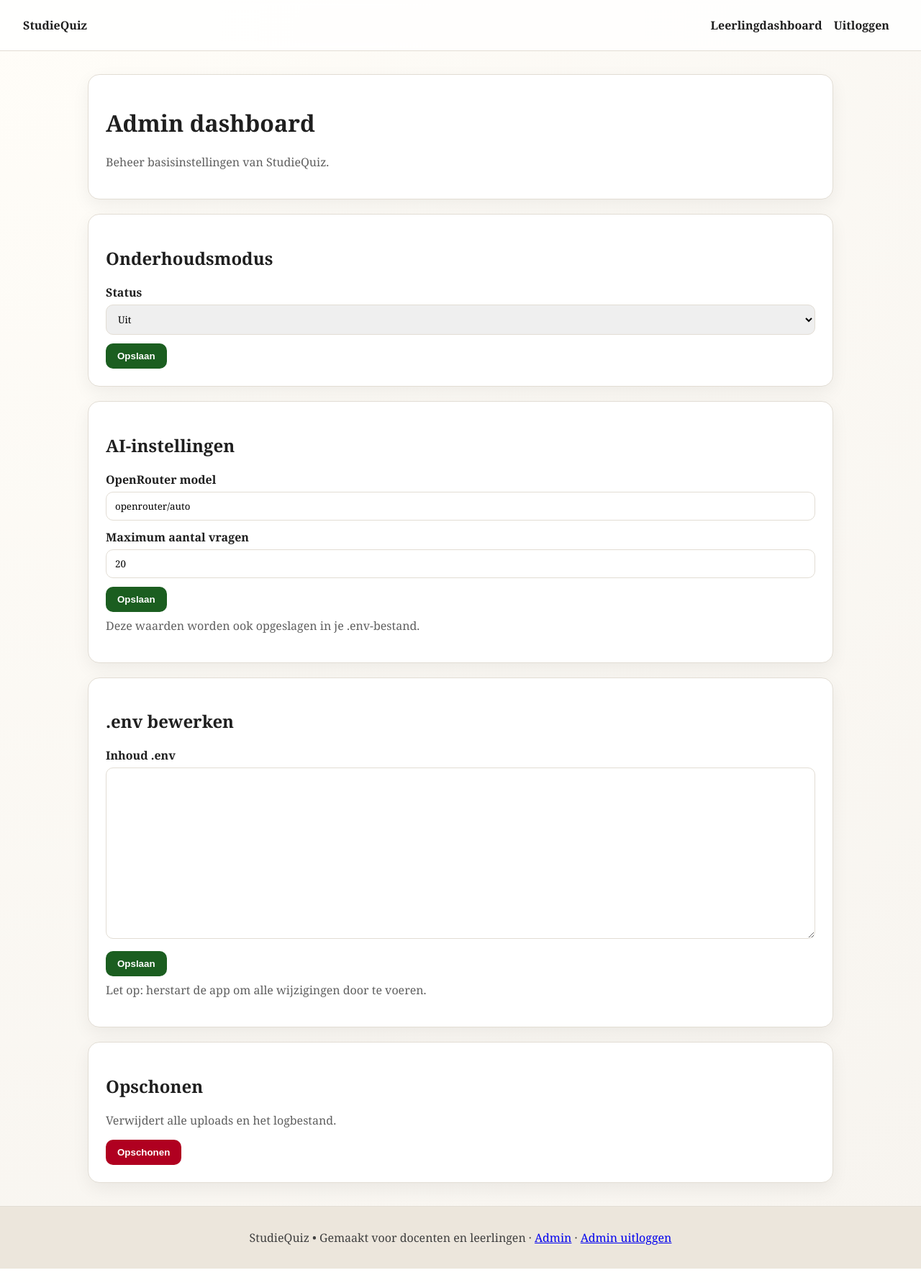
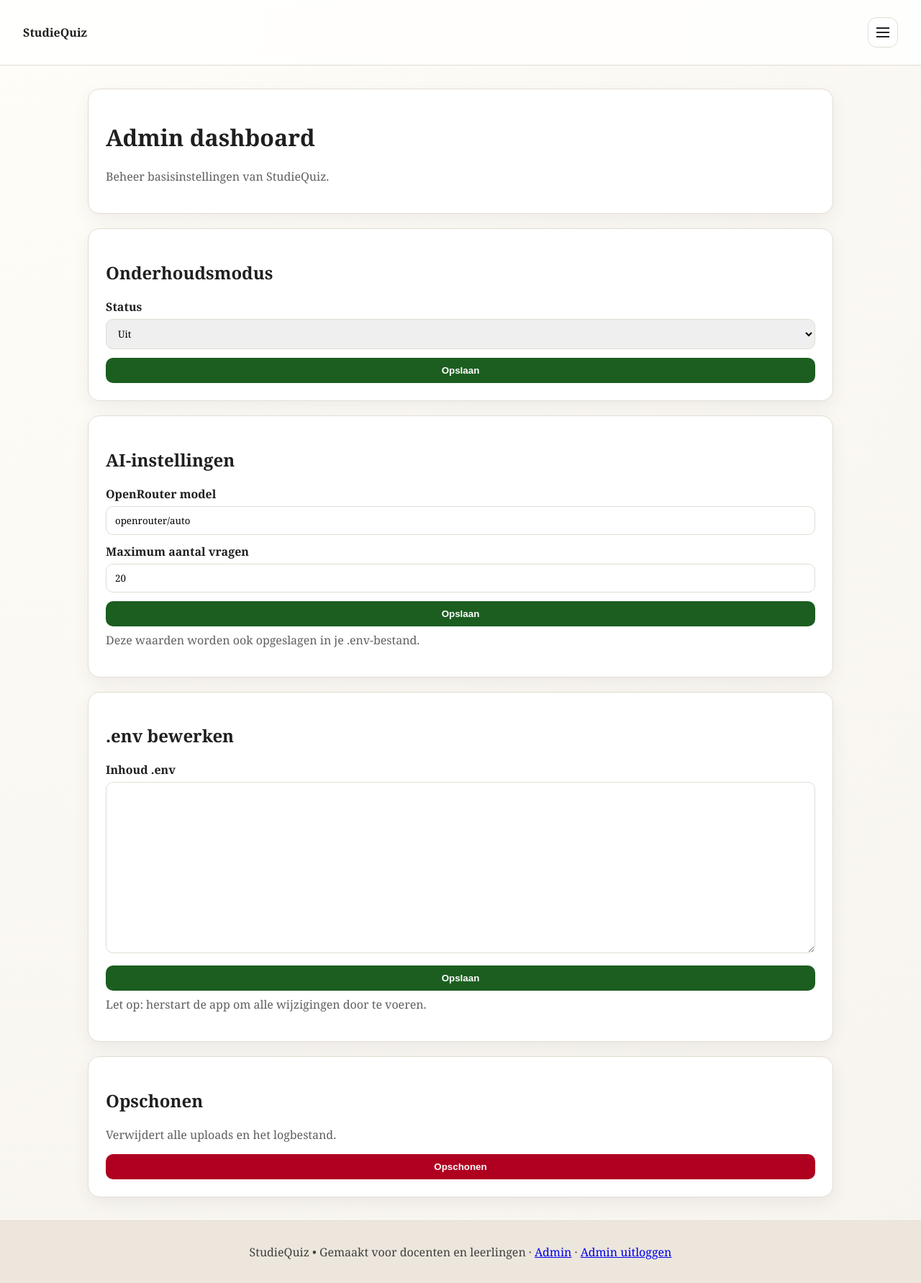
Before and after one commit to ray491/studiequiz, a Flask app: page /admin in a window 1280 px wide. Shown: the whole page at 72% size. Run offline with Flask 3, Linux system fonts and the light colour scheme; the visitor is signed in with stand-in values (Sample User, id 1).

Commit message:
Add dropdown menu for teacher and student dashboards

```diff
--- a/templates/base.html
+++ b/templates/base.html
@@ -45,6 +45,68 @@
         margin-right: 12px;
         font-weight: 600;
       }
+      .menu {
+        position: relative;
+      }
+      .menu-button {
+        width: 42px;
+        height: 42px;
+        border-radius: 12px;
+        border: 1px solid var(--border);
+        background: #fff;
+        display: inline-flex;
+        align-items: center;
+        justify-content: center;
+        cursor: pointer;
+      }
+      .menu-button span {
+        display: block;
+        width: 18px;
+        height: 2px;
+        background: var(--text);
+        position: relative;
+      }
+      .menu-button span::before,
+      .menu-button span::after {
+        content: "";
+        position: absolute;
+        width: 18px;
+        height: 2px;
+        background: var(--text);
+        left: 0;
+      }
+      .menu-button span::before { top: -6px; }
+      .menu-button span::after { top: 6px; }
+      .menu-panel {
+        position: absolute;
+        right: 0;
+        top: 48px;
+        background: #fff;
+        border: 1px solid var(--border);
+        border-radius: 12px;
+        box-shadow: 0 10px 24px rgba(0, 0, 0, 0.08);
+        min-width: 200px;
+        padding: 8px;
+        display: none;
+        opacity: 0;
+        transform: translateY(-6px) scale(0.98);
+        transition: opacity 260ms ease, transform 280ms ease;
+        z-index: 1100;
+      }
+      .menu-panel a {
+        display: block;
+        padding: 10px 12px;
+        border-radius: 8px;
+        margin: 0;
+      }
+      .menu-panel a:hover {
+        background: #f4efe7;
+      }
+      .menu.open .menu-panel {
+        display: block;
+        opacity: 1;
+        transform: translateY(0) scale(1);
+      }
       .container {
         max-width: 1100px;
         margin: 0 auto;
@@ -64,7 +126,8 @@
       }
       .grid-2 { grid-template-columns: repeat(auto-fit, minmax(280px, 1fr)); }
       .btn {
-        display: inline-block;
+        display: block;
+        width: 100%;
         padding: 10px 16px;
         background: var(--accent);
         color: white;
@@ -73,6 +136,10 @@
         border: none;
         cursor: pointer;
         font-weight: 600;
+        text-align: center;
+      }
+      .btn + .btn {
+        margin-top: 10px;
       }
       .btn.secondary { background: var(--accent-2); }
       .btn.ghost {
@@ -135,11 +202,27 @@
         <div>
           {% if current_user.is_authenticated %}
             {% if current_user.role == 'teacher' %}
-              <a href="{{ url_for('teacher_dashboard') }}">Docentendashboard</a>
+              <div class="menu" id="teacherMenu">
+                <button class="menu-button" type="button" aria-label="Menu" aria-expanded="false">
+                  <span></span>
+                </button>
+                <div class="menu-panel" role="menu">
+                  <a href="{{ url_for('teacher_dashboard') }}" role="menuitem">Docentendashboard</a>
+                  <a href="{{ url_for('logout') }}" role="menuitem">Uitloggen</a>
+                </div>
+              </div>
             {% else %}
-              <a href="{{ url_for('student_dashboard') }}">Leerlingdashboard</a>
+              <div class="menu" id="studentMenu">
+                <button class="menu-button" type="button" aria-label="Menu" aria-expanded="false">
+                  <span></span>
+                </button>
+                <div class="menu-panel" role="menu">
+                  <a href="{{ url_for('student_dashboard') }}" role="menuitem">Leerlingdashboard</a>
+                  <a href="{{ url_for('student_settings') }}" role="menuitem">Instellingen</a>
+                  <a href="{{ url_for('logout') }}" role="menuitem">Uitloggen</a>
+                </div>
+              </div>
             {% endif %}
-            <a href="{{ url_for('logout') }}">Uitloggen</a>
           {% else %}
             {% if not maintenance_mode %}
               <a href="{{ url_for('login') }}">Inloggen</a>
@@ -179,5 +262,30 @@
         <a href="{{ url_for('admin_login') }}">Admin login</a>
       {% endif %}
     </footer>
+    <script>
+      const menus = ["studentMenu", "teacherMenu"];
+      menus.forEach((menuId) => {
+        const menu = document.getElementById(menuId);
+        if (!menu) {
+          return;
+        }
+        const button = menu.querySelector(".menu-button");
+        const panel = menu.querySelector(".menu-panel");
+        button.addEventListener("click", () => {
+          const isOpen = menu.classList.toggle("open");
+          button.setAttribute("aria-expanded", isOpen ? "true" : "false");
+        });
+        document.addEventListener("click", (event) => {
+          if (!menu.contains(event.target)) {
+            menu.classList.remove("open");
+            button.setAttribute("aria-expanded", "false");
+          }
+        });
+        panel.addEventListener("click", () => {
+          menu.classList.remove("open");
+          button.setAttribute("aria-expanded", "false");
+        });
+      });
+    </script>
   </body>
 </html>
```
